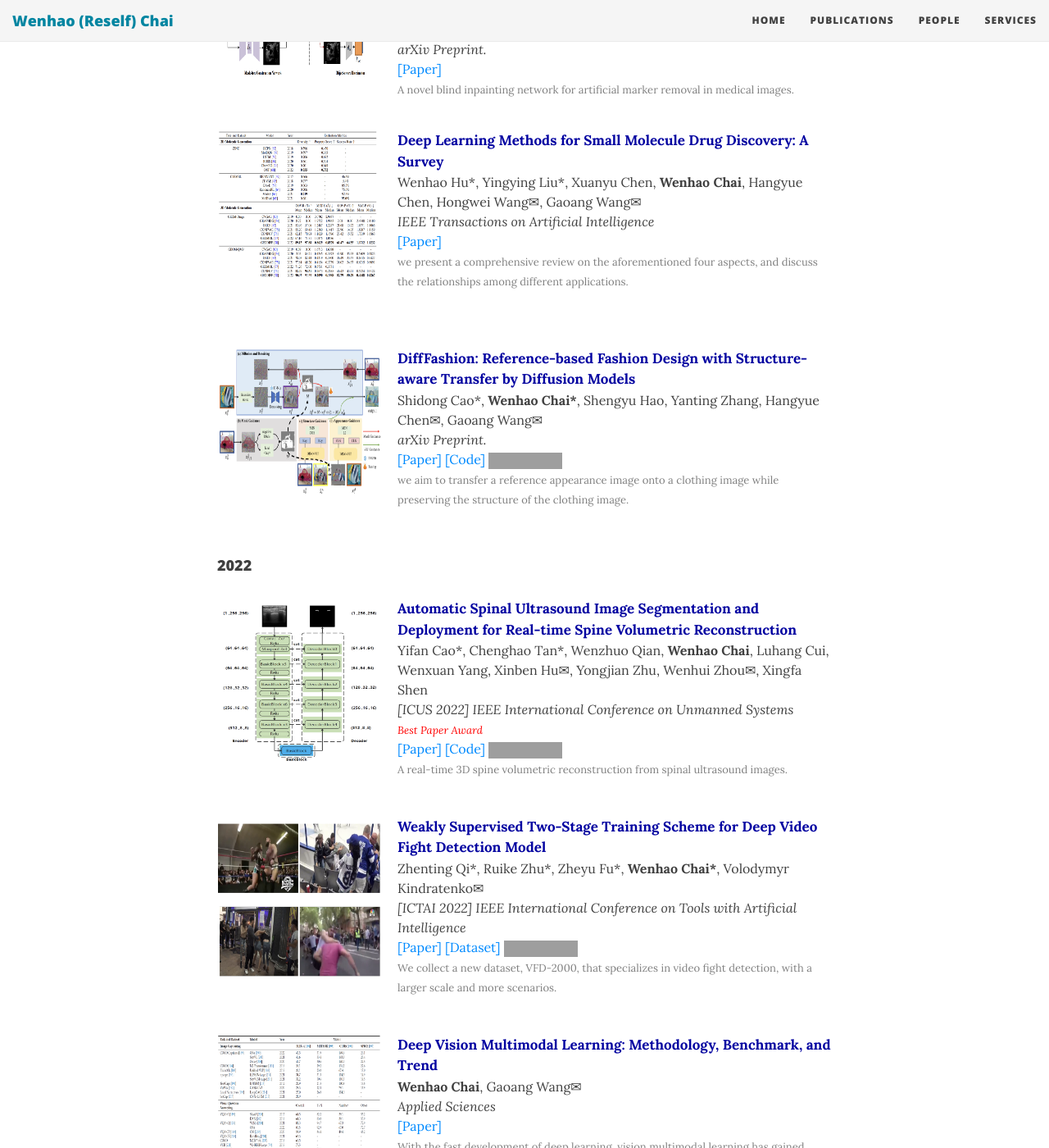
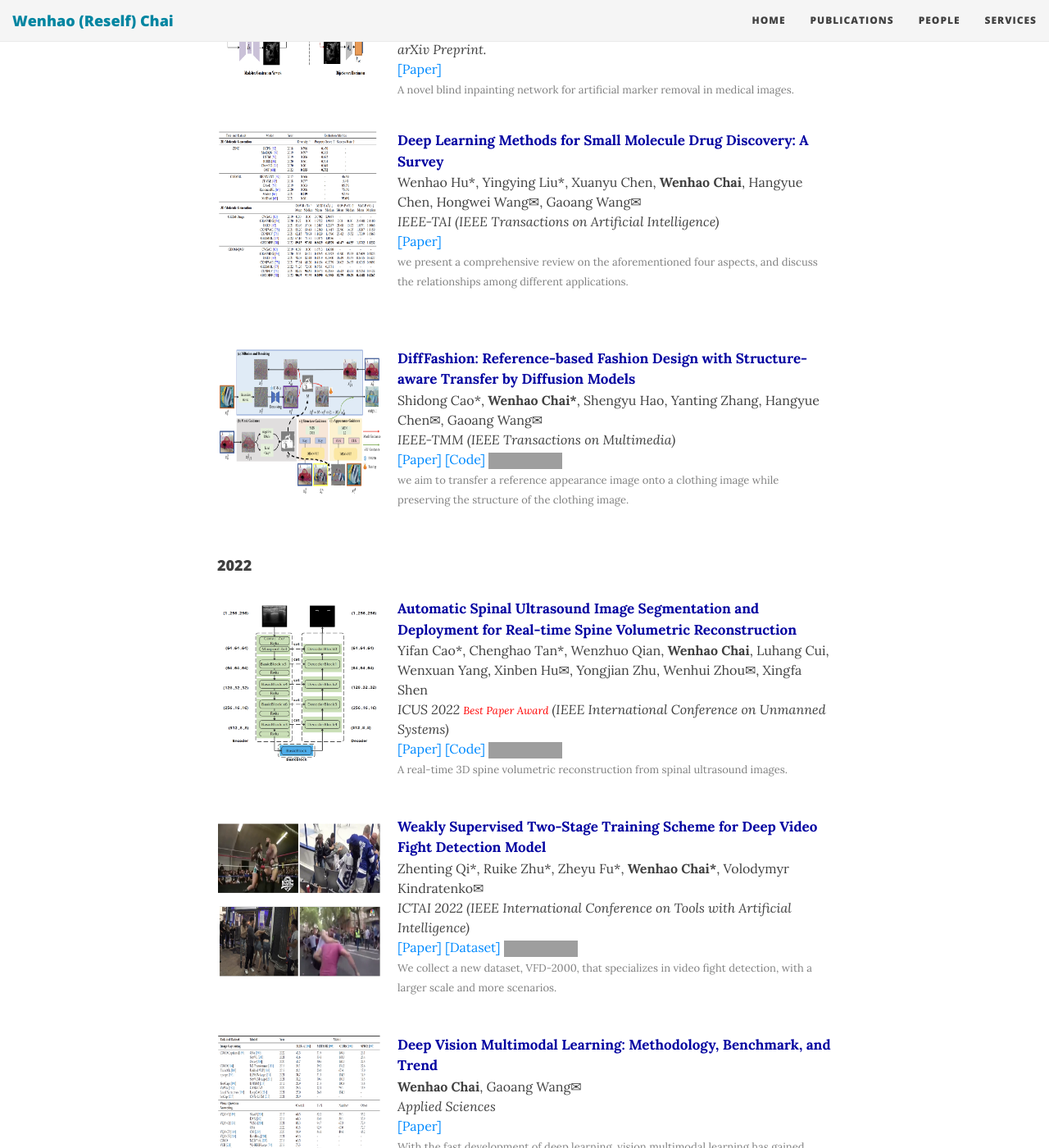
Before and after one commit to hikomal/hikomal.github.io, a Jekyll site: the page built from publications.html, in a window 1280 px wide and 1400 px high, scrolled down 3348 px. Shown: the whole window at 82% size. Built offline with Jekyll 4.4.1, drawn with Linux system fonts in a browser that asks for light colours; nearby versions of some CDN libraries; some of the changed text lies outside the part shown; grey boxes are pictures that could not be loaded.

Commit message:
update pub

```diff
--- a/publications.html
+++ b/publications.html
@@ -243,7 +243,7 @@ relations.
     <br>
     Shidong Cao*, <b>Wenhao Chai*</b>, Shengyu Hao, Gaoang Wang✉
     <br>
-    <em>[CVPRW 2023] 6th Workshop on Computer Vision for Fashion, Art, and Design</em>
+    <em>CVPRW 2023 6th Workshop on Computer Vision for Fashion, Art, and Design</em>
     <br>
     <a href="https://openaccess.thecvf.com/content/CVPR2023W/CVFAD/html/Cao_Image_Reference-Guided_Fashion_Design_With_Structure-Aware_Transfer_by_Diffusion_Models_CVPRW_2023_paper.html">[Paper]</a>
     <a href="https://github.com/Rem105-210/DiffFashion">[Code]</a>
@@ -306,7 +306,7 @@ relations.
     <br>
     Wenhao Hu*, Yingying Liu*, Xuanyu Chen, <b>Wenhao Chai</b>, Hangyue Chen, Hongwei Wang✉, Gaoang Wang✉
     <br>
-    <em>IEEE Transactions on Artificial Intelligence</em>
+    <em>IEEE-TAI (IEEE Transactions on Artificial Intelligence)</em>
     <br>
     <a href="https://arxiv.org/abs/2303.00313">[Paper]</a>
     <br>
@@ -327,7 +327,7 @@ relations.
     <br>
     Shidong Cao*, <b>Wenhao Chai*</b>, Shengyu Hao, Yanting Zhang, Hangyue Chen✉, Gaoang Wang✉
     <br>
-    <em>arXiv Preprint.</em>
+    <em>IEEE-TMM (IEEE Transactions on Multimedia)</em>
     <br>
     <a href="https://arxiv.org/abs/2302.06826">[Paper]</a>
     <a href="https://github.com/Rem105-210/DiffFashion">[Code]</a>
@@ -351,11 +351,7 @@ relations.
     <br>
     Yifan Cao*, Chenghao Tan*, Wenzhuo Qian, <b>Wenhao Chai</b>, Luhang Cui, Wenxuan Yang, Xinben Hu✉, Yongjian Zhu, Wenhui Zhou✉, Xingfa Shen
     <br>
-    <em>[ICUS 2022] IEEE International Conference on Unmanned Systems</em>
-    <br>
-    <font color="red" size="2">
-    <em>Best Paper Award</em>
-    </font>
+    <em>ICUS 2022 <font color="red" size="2">Best Paper Award</font> (IEEE International Conference on Unmanned Systems)</em>
     <br>
     <a href="https://ieeexplore.ieee.org/document/9987127">[Paper]</a>
     <a href="https://github.com/deeper-coder/ICUS-2022">[Code]</a>
@@ -378,7 +374,7 @@ relations.
     <br>
     Zhenting Qi*, Ruike Zhu*, Zheyu Fu*, <b>Wenhao Chai*</b>, Volodymyr Kindratenko✉
     <br>
-    <em>[ICTAI 2022] IEEE International Conference on Tools with Artificial Intelligence</em>
+    <em>ICTAI 2022 (IEEE International Conference on Tools with Artificial Intelligence)</em>
     <br>
     <a href="https://arxiv.org/abs/2209.11477">[Paper]</a>
     <a href="https://github.com/Hepta-Col/VideoFightDetection">[Dataset]</a>
```
Also changed, not shown: other parts of publications.html (+1 -1 lines), index.html (+5 -2 lines).
